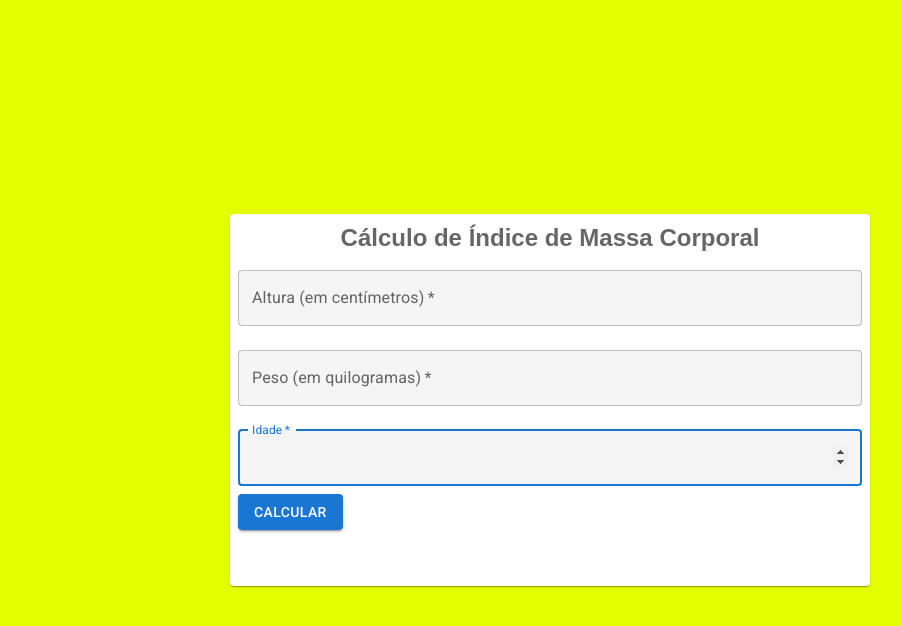
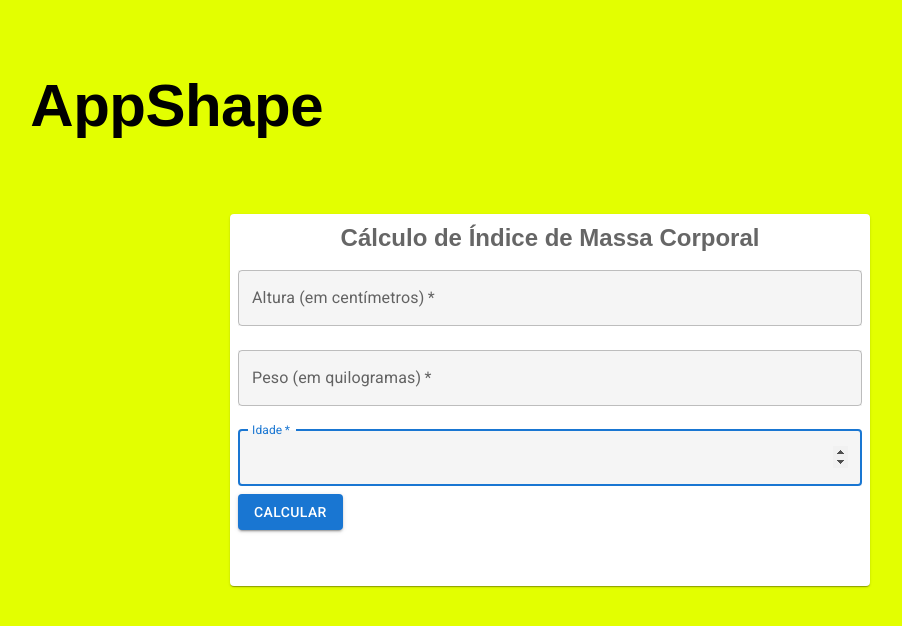
Before and after one commit to Matheus-HMPaiva/AppShape_frontend, a React (Create React App) app: page /imc in a window 1280 px wide. Shown: the top 626 px of the page, without its empty margins (90-992 px from the left). Built offline with nearby package versions, Linux system fonts and the light colour scheme.

Commit message:
criando botao da logo

```diff
--- a/src/components/IMCCalculator.js
+++ b/src/components/IMCCalculator.js
@@ -1,6 +1,7 @@
 import styled from "@emotion/styled";
-import { Button, Grid, Paper, TextField, ThemeProvider, Typography, createTheme } from "@mui/material";
+import { Box, Button, Grid, MenuItem, Paper, TextField, ThemeProvider, Typography, createTheme } from "@mui/material";
 import React, { useState } from "react";
+import { Link } from "react-router-dom";
 
 const defaultTheme = createTheme();
 
@@ -49,6 +50,27 @@ export default function IMCCalculator() {
     return (
         <ThemeProvider theme={defaultTheme}>
             <Grid container component="main" sx={{ height: '100vh' }}>
+                <Grid item xs={12} sm={6} md={5} sx={{
+                    position: 'absolute',
+                    width: '50%',
+                }}>
+                    <MenuItem component={Link} to="/home" sx={{
+                        my: 8,
+                        mx: 4,
+                        flexDirection: 'column',
+                        alignItems: 'center',
+                        '&:hover': {
+                            backgroundColor: 'transparent',
+                        },
+                    }}>
+                        <Box
+                        >
+                            <Typography component="h1" variant="h2" fontFamily={'sans-serif'} sx={{ fontWeight: 'bold' }}>
+                                AppShape
+                            </Typography>
+                        </Box>
+                    </MenuItem>
+                </Grid>
                 <Grid container item alignItems="center" justifyContent="center" xs={12} sm={12} md={12} component={Paper} elevation={12} square sx={{ backgroundColor: '#e3ff00' }}>
                     <Grid item xs={6}>
                         <Item>
@@ -105,7 +127,7 @@ export default function IMCCalculator() {
                                     <Grid>
                                         <Typography sx={{ fontSize: 64, color: '#a8bd00', fontWeight: '700', display: 'flex' }}>{imc}</Typography>
                                         <Typography
-                                        sx={{ fontWeight: 'bold', fontSize: '130%' }}>{message}</Typography>
+                                            sx={{ fontWeight: 'bold', fontSize: '130%' }}>{message}</Typography>
                                     </Grid>
                                 }
                             </Grid>
```
